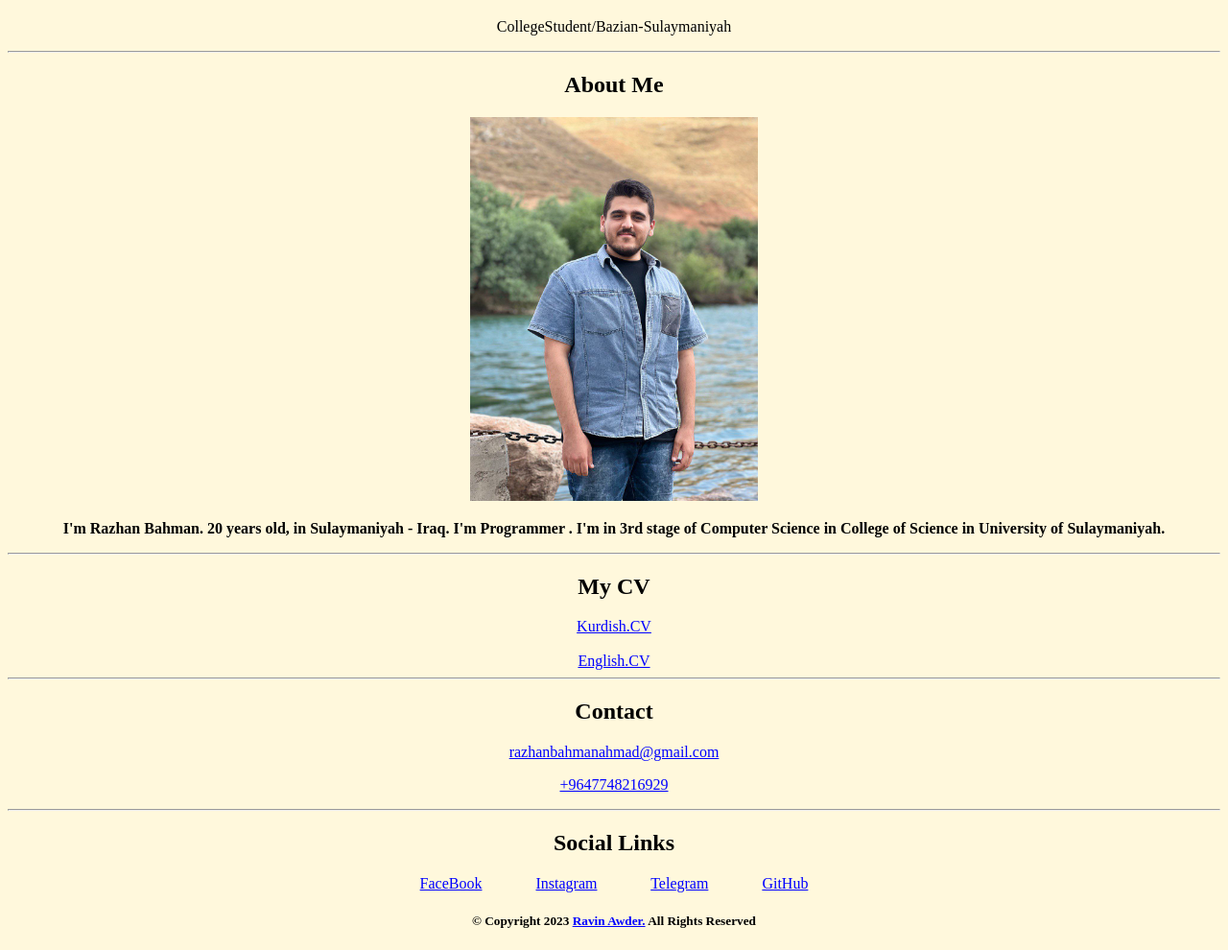
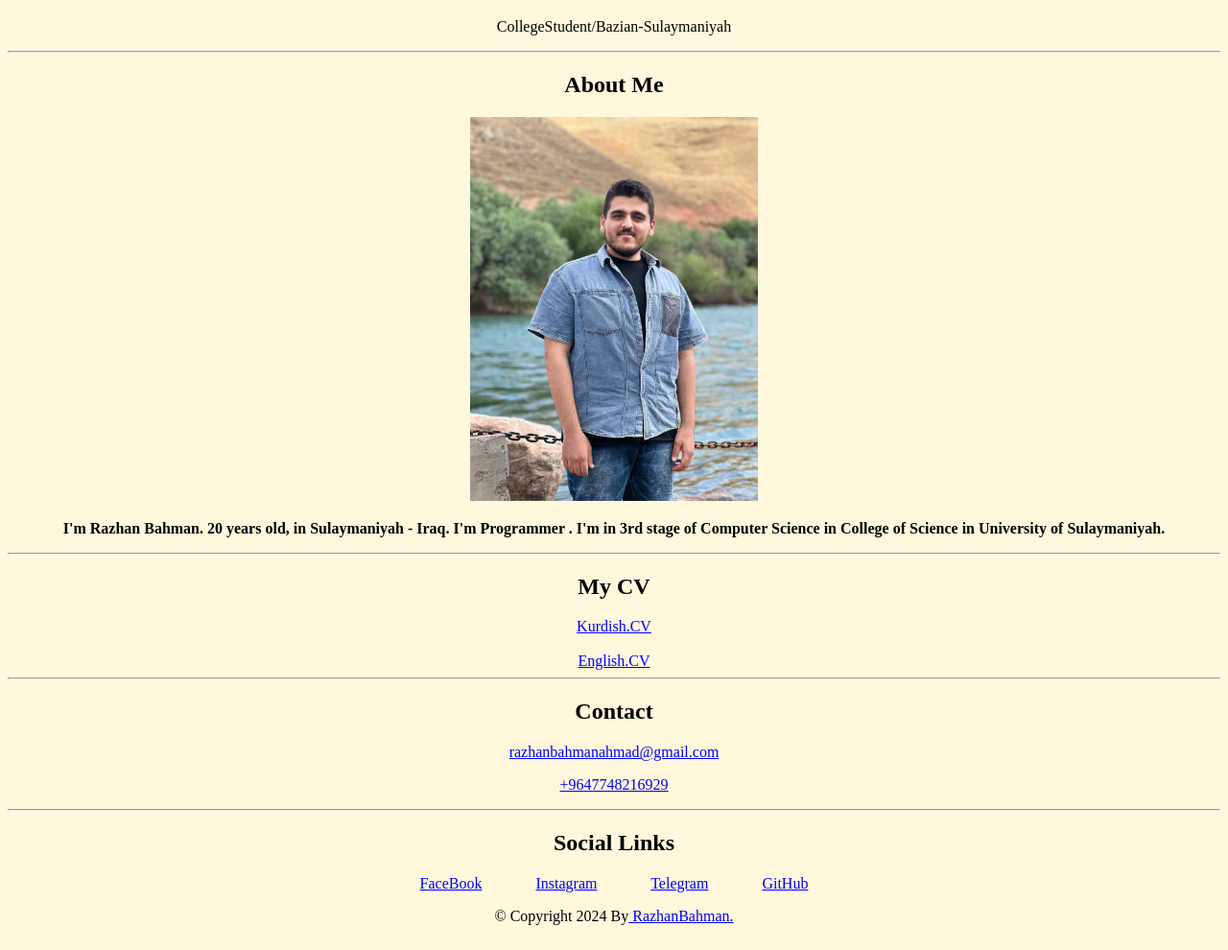
Before and after one commit to 1razha/Assignment1, a plain HTML site: page index.html in a window 1280 px wide. Shown: the part 108-1098 px from the top of the page at 96% size. Drawn offline with Linux system fonts and the light colour scheme.

Commit message:
Update index.html

```diff
--- a/index.html
+++ b/index.html
@@ -49,8 +49,9 @@
             </footer>
             </main>
             <footer>
-                <h5>&copy; Copyright 2023 <a href="./index.html">Ravin Awder.</a> All Rights Reserved
-                </h5>
+              <center> <p>&copy; Copyright 2024 By<a href="index.html"> RazhanBahman.</a>
+    </p>
+    </center>
             </footer>
 </center>
 </body>
```
